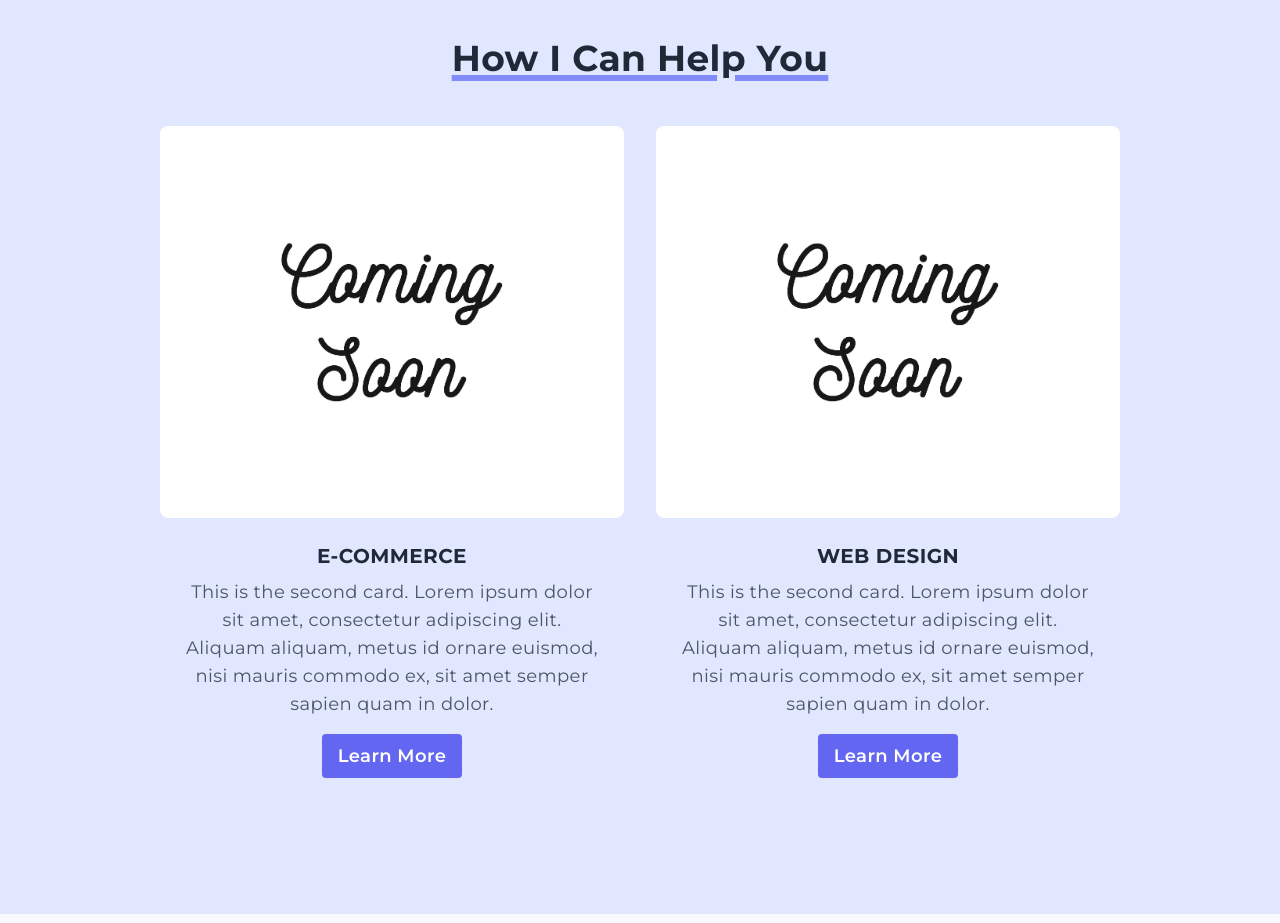
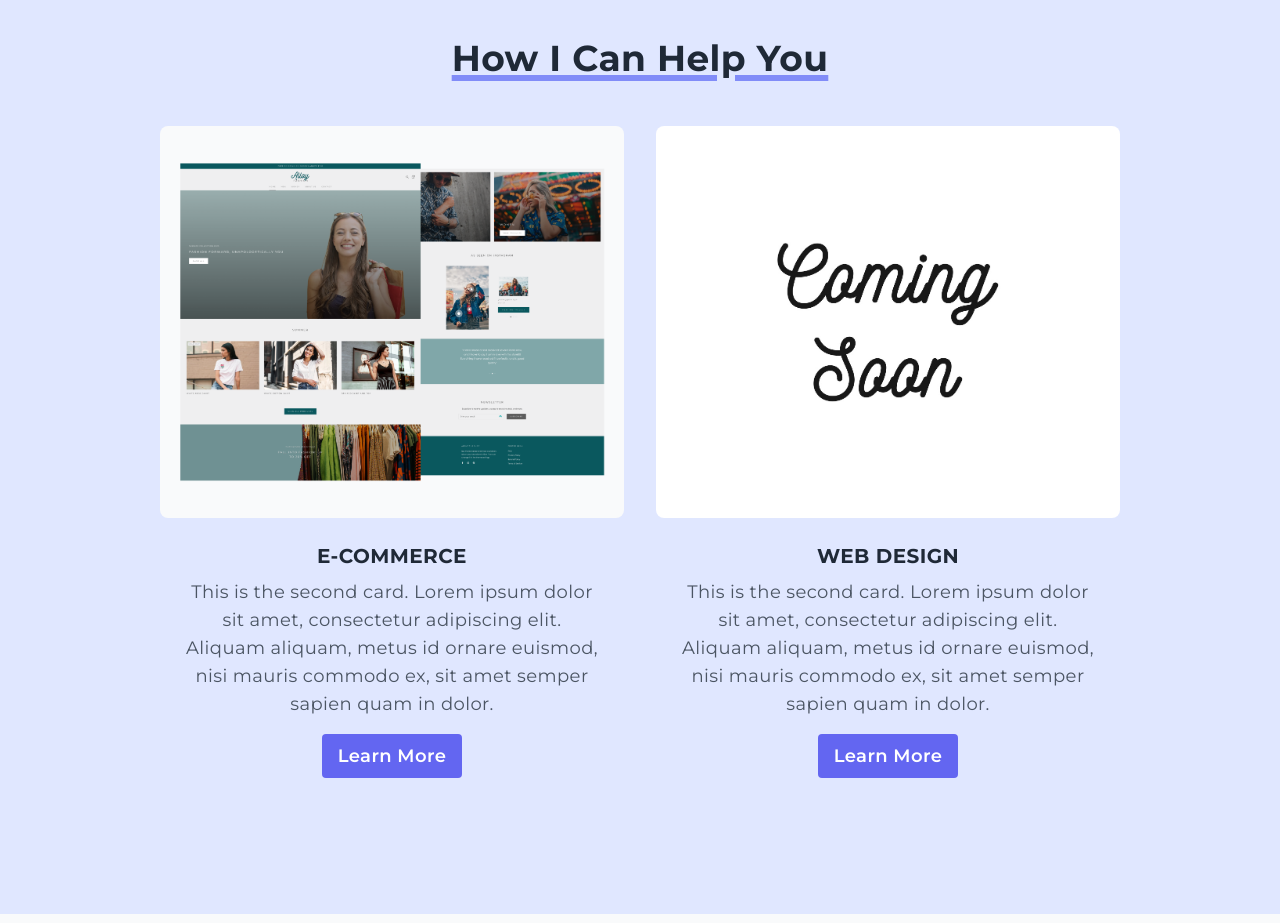
Before and after one commit to rdpfeifle/portfolio_nextjs, a Next.js app: page / in a window 1280 px wide. Shown: the part 3600-4523 px from the top of the page. Built offline with nearby package versions, Linux system fonts and the light colour scheme.

Commit message:
Added new screenshot

```diff
--- a/components/WorkWithMe.jsx
+++ b/components/WorkWithMe.jsx
@@ -6,7 +6,7 @@ export const WorkWithMe = () => {
       title: "E-COMMERCE",
       description:
         "This is the second card. Lorem ipsum dolor sit amet, consectetur adipiscing elit. Aliquam aliquam, metus id ornare euismod, nisi mauris commodo ex, sit amet semper sapien quam in dolor.",
-      imageSrc: "/assets/images/coming-soon.png",
+      imageSrc: "/assets/images/alloy-homepage.png",
     },
     {
       title: "WEB DESIGN",
@@ -27,8 +27,9 @@ export const WorkWithMe = () => {
                 <Image
                   src={card.imageSrc}
                   alt={card.title}
-                  width={332}
-                  height={310}
+                  width={1200}
+                  height={800}
+                  quality={100}
                   className="object-cover w-full h-full rounded-lg image-dim"
                 />
               </div>
```
Also changed, not shown: public/assets/images/alloy-homepage.png (added).
